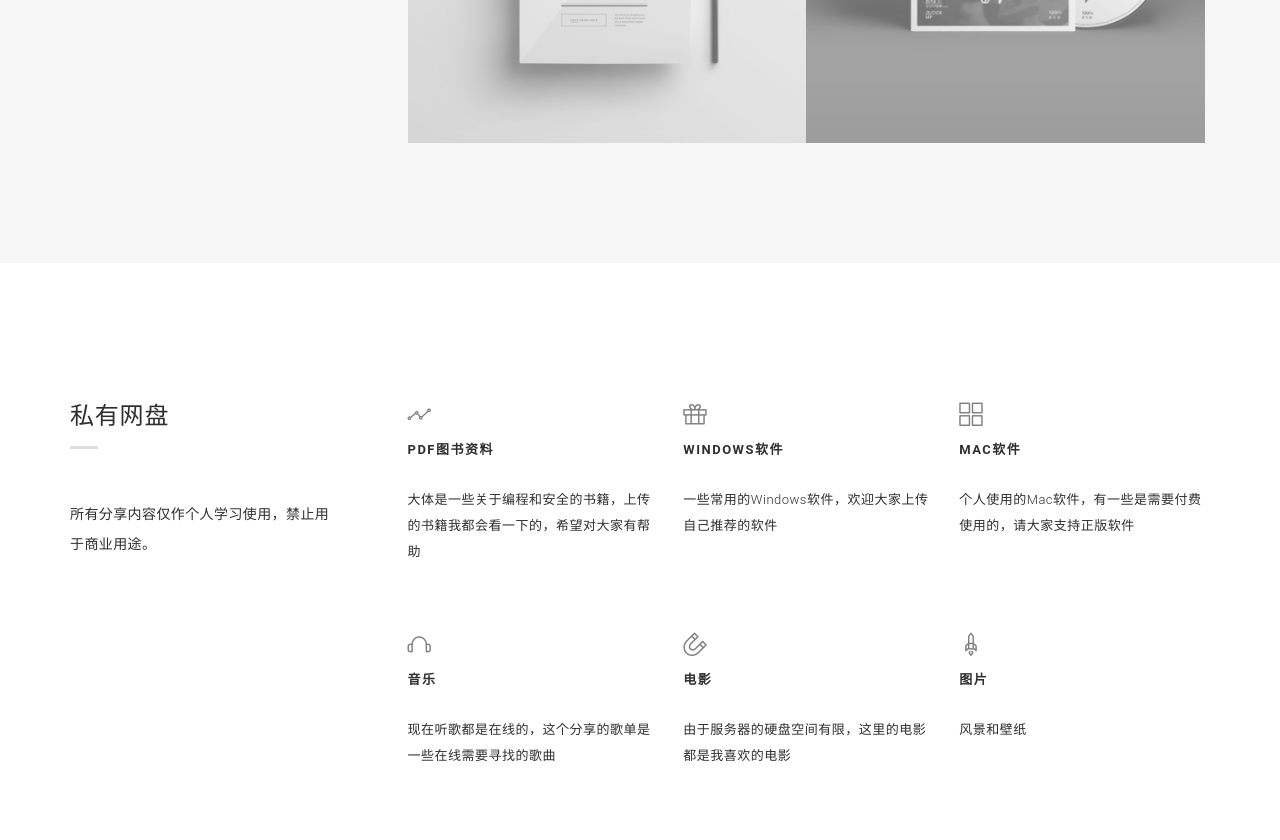
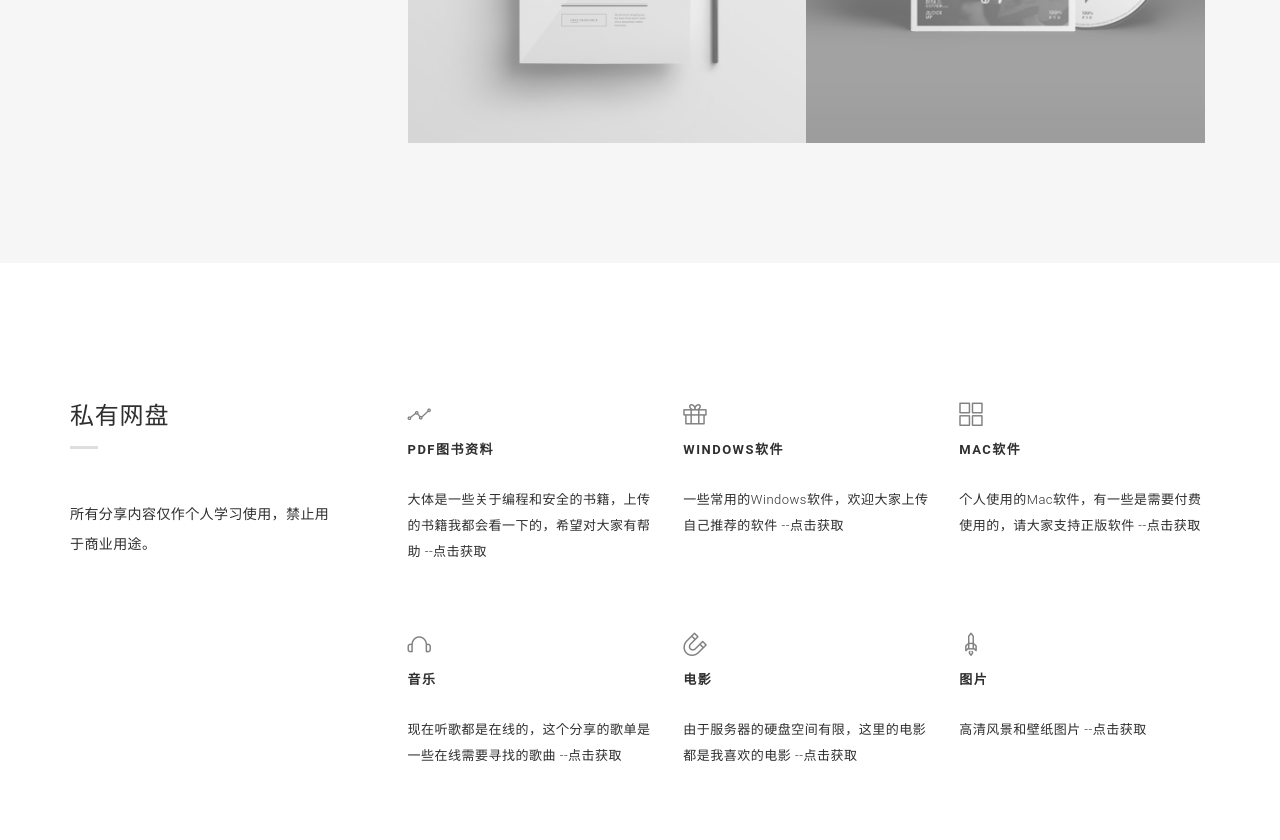
Before and after one commit to yangp1205/indexhtml, a plain HTML site: page index.html in a window 1280 px wide. Shown: the part 1822-2662 px from the top of the page. Drawn offline with Linux system fonts and the light colour scheme.

Commit message:
服务器分享连接提示

```diff
--- a/index.html
+++ b/index.html
@@ -255,7 +255,7 @@
 					  PDF图书资料
 					</p>
 					<p class="text-grey">
-					  <a href="https://cloud.yangp1205.cn/index.php/s/p2NkkIcBLpBDbeI" target="_blank" rel="noopener noreferrer">大体是一些关于编程和安全的书籍，上传的书籍我都会看一下的，希望对大家有帮助</a>
+					  <a href="https://cloud.yangp1205.cn/index.php/s/p2NkkIcBLpBDbeI" target="_blank" rel="noopener noreferrer">大体是一些关于编程和安全的书籍，上传的书籍我都会看一下的，希望对大家有帮助 --点击获取</a>
 					</p>
 				  </div>
 				</li>
@@ -269,7 +269,7 @@
 					  Windows软件
 					</p>
 					<p class="text-grey">
-					  <a href="https://cloud.yangp1205.cn/index.php/s/BK8hd1J40nGybgF" target="_blank">一些常用的Windows软件，欢迎大家上传自己推荐的软件</a>
+					  <a href="https://cloud.yangp1205.cn/index.php/s/BK8hd1J40nGybgF" target="_blank">一些常用的Windows软件，欢迎大家上传自己推荐的软件 --点击获取</a>
 					</p>
 				  </div>
 				</li>
@@ -283,7 +283,7 @@
 					  Mac软件
 					</p>
 					<p class="text-grey">
-						<a href="https://cloud.yangp1205.cn/index.php/s/3aScTjtttInAM6m" target="_blank">个人使用的Mac软件，有一些是需要付费使用的，请大家支持正版软件</a>
+						<a href="https://cloud.yangp1205.cn/index.php/s/3aScTjtttInAM6m" target="_blank">个人使用的Mac软件，有一些是需要付费使用的，请大家支持正版软件 --点击获取</a>
 					</p>
 				  </div>
 				</li>
@@ -299,7 +299,7 @@
 					  音乐
 					</p>
 					<p class="text-grey">
-					  <a href="https://cloud.yangp1205.cn/index.php/s/XADU0YR5JJLzLkY" target="_blank" rel="noopener noreferrer">现在听歌都是在线的，这个分享的歌单是一些在线需要寻找的歌曲</a>
+					  <a href="https://cloud.yangp1205.cn/index.php/s/XADU0YR5JJLzLkY" target="_blank" rel="noopener noreferrer">现在听歌都是在线的，这个分享的歌单是一些在线需要寻找的歌曲 --点击获取</a>
 					</p>
 				  </div>
 				</li>
@@ -313,7 +313,7 @@
 					  电影
 					</p>
 					<p class="text-grey">
-					  <a href="https://cloud.yangp1205.cn/index.php/s/ki5Rg40hxOUnugB" target="_blank" rel="noopener noreferrer">由于服务器的硬盘空间有限，这里的电影都是我喜欢的电影</a>
+					  <a href="https://cloud.yangp1205.cn/index.php/s/ki5Rg40hxOUnugB" target="_blank" rel="noopener noreferrer">由于服务器的硬盘空间有限，这里的电影都是我喜欢的电影 --点击获取</a>
 					</p>
 				  </div>
 				</li>
@@ -327,7 +327,7 @@
 					  图片
 					</p>
 					<p class="text-grey">
-					  <a href="https://cloud.yangp1205.cn/index.php/s/0CzjXt1OowZ72YJ" target="_blank" rel="noopener noreferrer"> 风景和壁纸</a>
+					  <a href="https://cloud.yangp1205.cn/index.php/s/0CzjXt1OowZ72YJ" target="_blank" rel="noopener noreferrer"> 高清风景和壁纸图片  --点击获取</a>
 					</p>
 				  </div>
 				</li>
```
